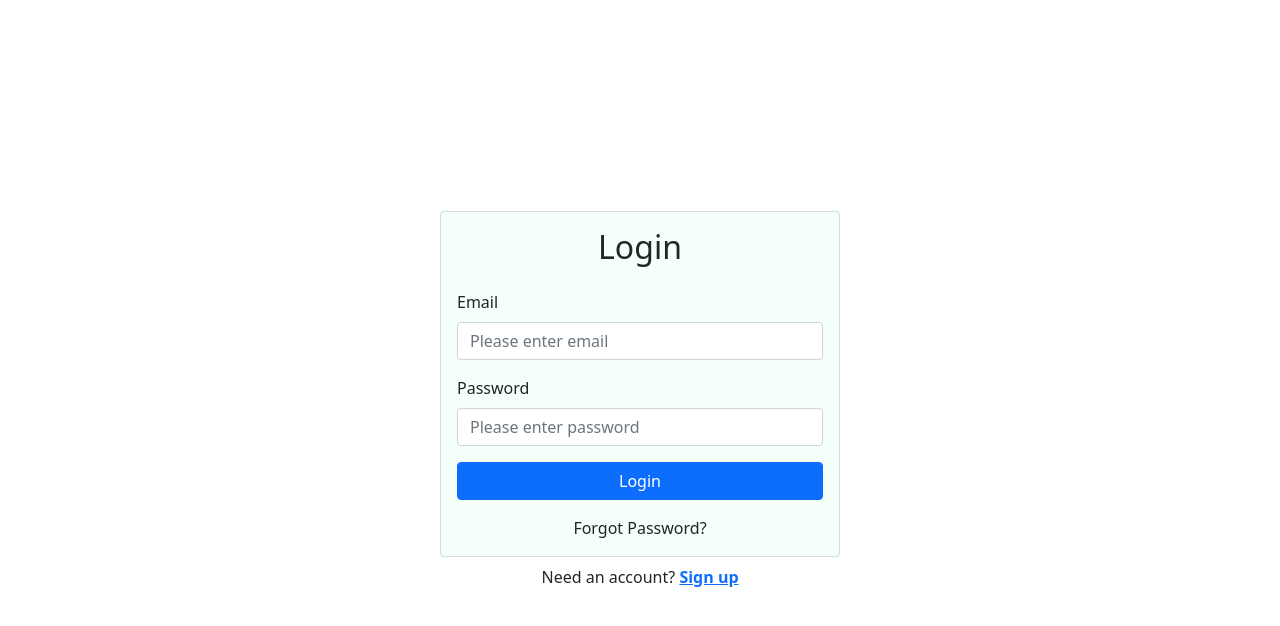
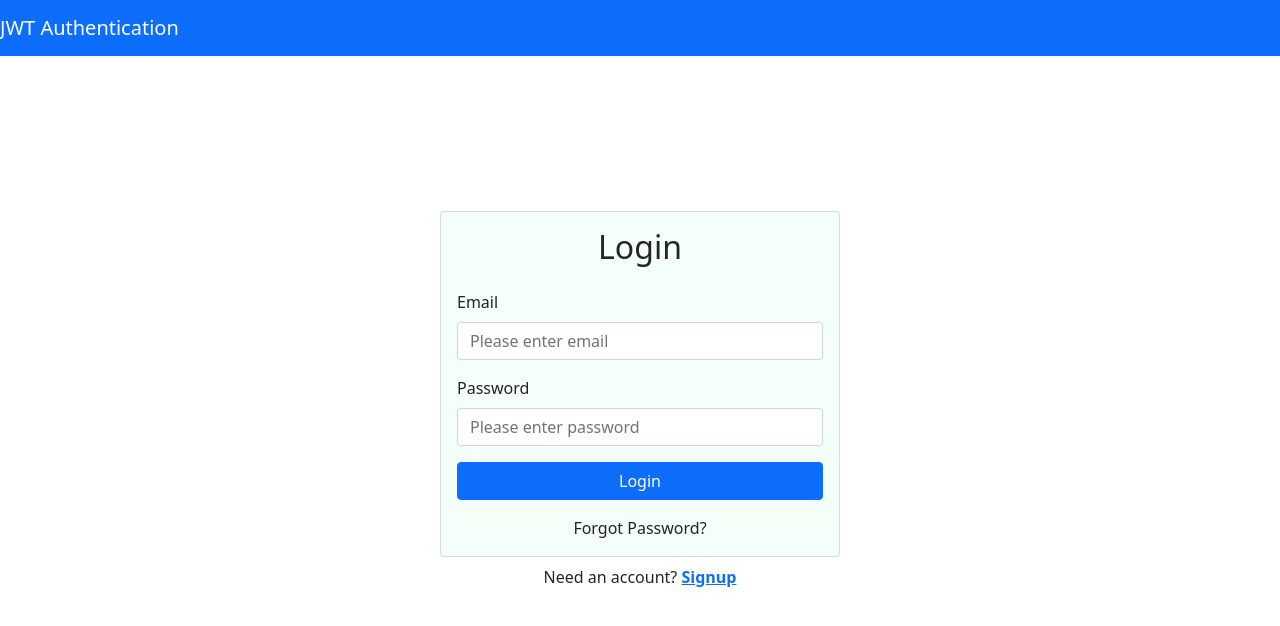
Before and after one commit to Jothinayagan/react-nodejs-jwt-authentication, a React (Create React App) app in the folder client/: page / in a window 1280 px wide. Shown: the top 626 px of the page. Built offline with nearby package versions, Linux system fonts and the light colour scheme.

Commit message:
New: NavBar component

```diff
--- a/client/src/App.js
+++ b/client/src/App.js
@@ -7,11 +7,14 @@ import SuccessLoginSignup from "./components/SuccessLoginSignup";
 import ProtectedRoute from "./components/ProtectedRoute";
 import UserDetails from "./components/UserDetails";
 import Paragraph from "./components/Paragraph";
+import NavBar from "./components/NavBar";
 
 function App() {
     const isAuthenticatedUser = useSelector((state) => state.isAuthenticated);
 
     return (
+        <>
+            <NavBar isAuthenticatedUser={isAuthenticatedUser} />
             <Router>
                 <Switch>
                     <Route path="/" exact component={LandingPage} />
@@ -30,6 +33,7 @@ function App() {
                     <Route path="*" component={() => <h1>404 Not found</h1>} />
                 </Switch>
             </Router>
+        </>
     );
 }
 
--- a/client/src/components/LoginForm.js
+++ b/client/src/components/LoginForm.js
@@ -40,22 +40,6 @@ function LoginForm() {
             dispatch(authFalse());
             history.push("/");
         }
-
-        // axios
-        //     .post(process.env.REACT_APP_LOGIN_URI, loginCredentials, {
-        //         headers: {
-        //             "Content-Type": "application/json",
-        //         },
-        //         withCredentials: true,
-        //     })
-        //     .then((res) => {
-        //         console.log(res.data);
-        //         const { accessToken, refreshToken } = res.data;
-        //         Cookies.set("access", accessToken);
-        //         Cookies.set("refresh", refreshToken);
-        //         setTokenValid(true);
-        //     })
-        //     .catch((err) => console.error(err));
     };
 
     return (
@@ -99,7 +83,7 @@ function LoginForm() {
             <div className="w-100 text-center mt-2">
                 Need an account?{" "}
                 <strong>
-                    <Link to="/signup">Sign up</Link>
+                    <Link to="/signup">Signup</Link>
                 </strong>
             </div>
         </div>
--- /dev/null
+++ b/client/src/components/NavBar.js
@@ -0,0 +1,27 @@
+import React from "react";
+import { Navbar, Button } from "react-bootstrap";
+
+function NavBar({ isAuthenticatedUser }) {
+    const isAuth = isAuthenticatedUser;
+
+    return (
+        <>
+            <Navbar fixed="top" bg="primary" variant="dark">
+                <Navbar.Brand href="#home">JWT Authentication</Navbar.Brand>
+                <Navbar.Toggle />
+                <Navbar.Collapse className="justify-content-end">
+                    {isAuth && (
+                        <>
+                            {/* <Navbar.Text>
+                                Signed in as: <a href="#login">{isAuth}</a>
+                            </Navbar.Text> */}
+                            <Button variant="outline-light">Logout</Button>
+                        </>
+                    )}
+                </Navbar.Collapse>
+            </Navbar>
+        </>
+    );
+}
+
+export default NavBar;
```
Lines whose indentation alone changed are shown as unchanged.
